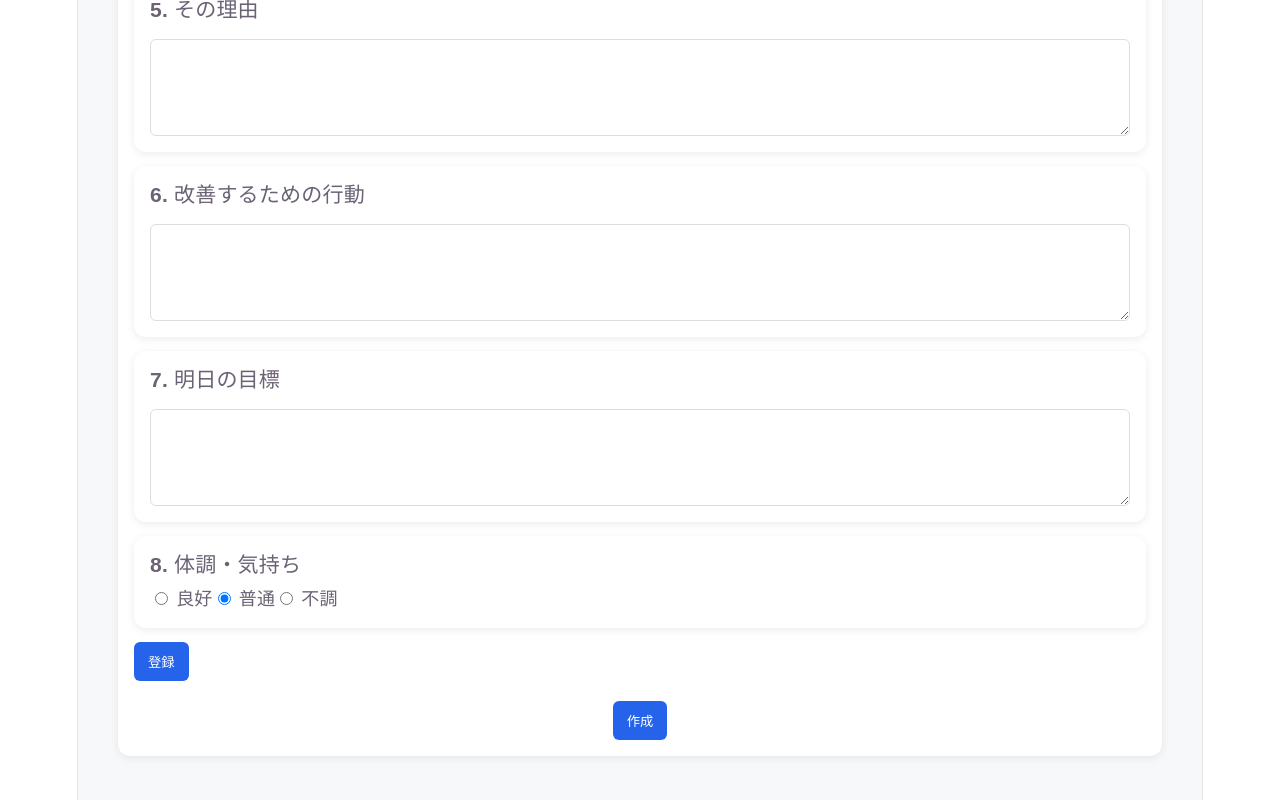
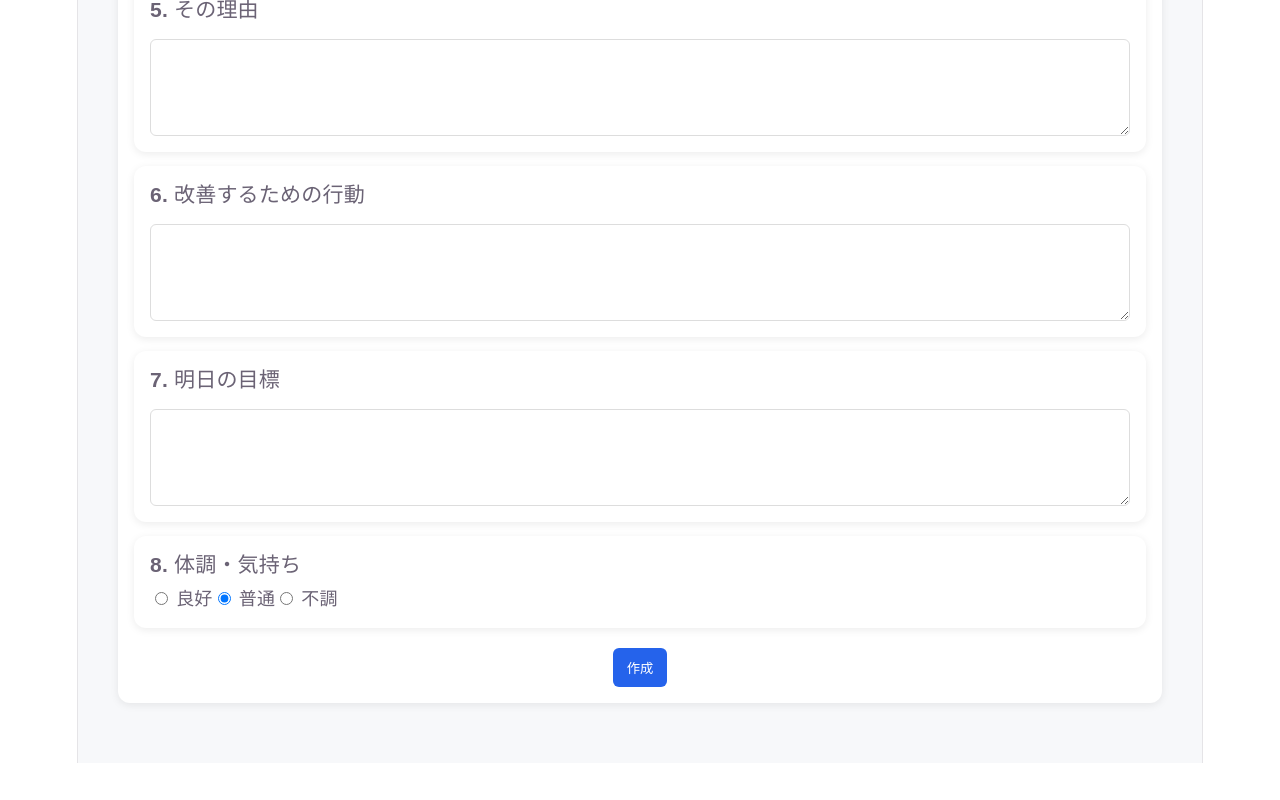
Before and after one commit to tokoMatsubara/Nippo_group7, a React app in the folder frontend/: page /create-report in a window 1280 px wide. Shown: the part 1176-1976 px from the top of the page. After the commit the page ends 1939 px from the top, so only its background shows below. Built offline with nearby package versions, Linux system fonts and the light colour scheme; the HTML template or start-up script is replaced by a standard one.

Commit message:
登録ボタン削除

```diff
--- a/frontend/src/pages/CreateReport.jsx
+++ b/frontend/src/pages/CreateReport.jsx
@@ -126,10 +126,6 @@ function CreateReport() {
           </div>
         </div>
 
-        <button className="primaryButton" onClick={handleSubmit} disabled={loading}>
-          {loading ? "送信中..." : "登録"}
-        </button>
-
         <div className="submit-area">
           <button className="primaryButton" type="button" onClick={() => { alert("作成しました"); navigate("/daily-list"); }}>
             作成
```
